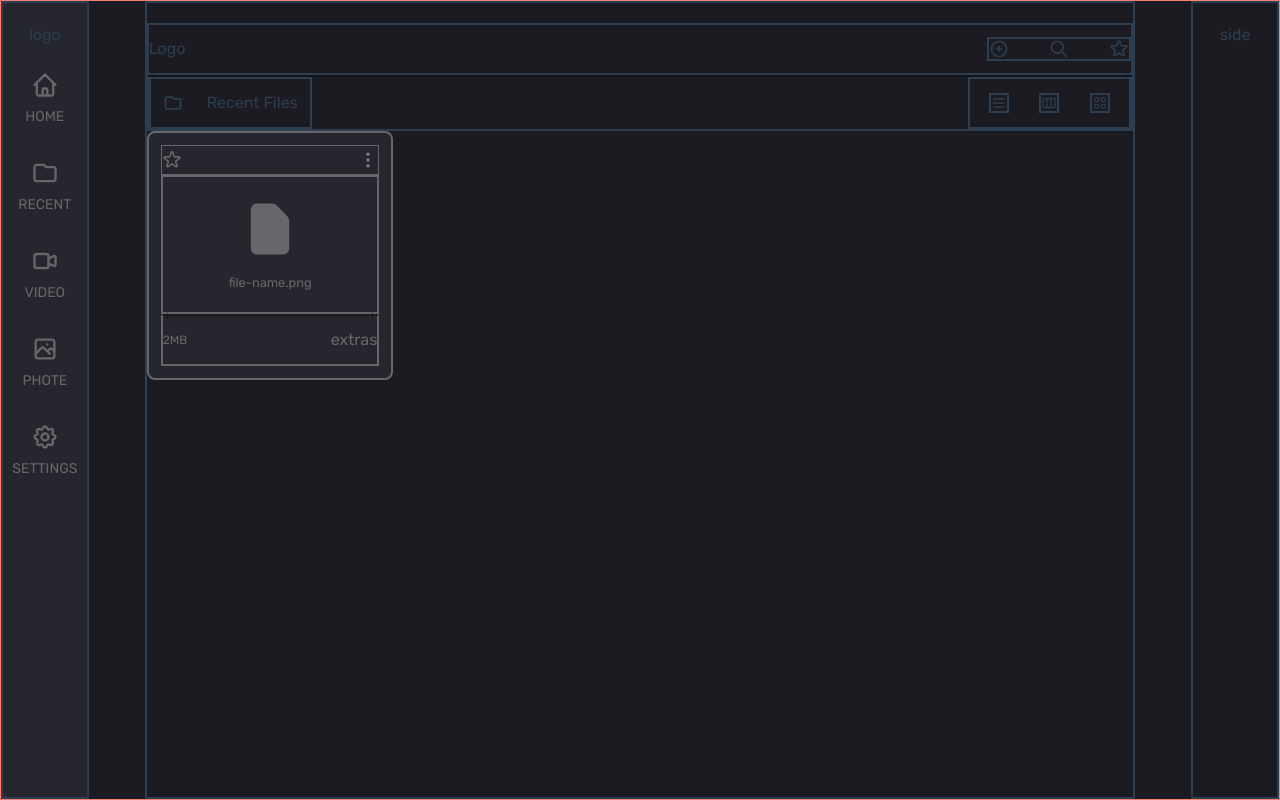
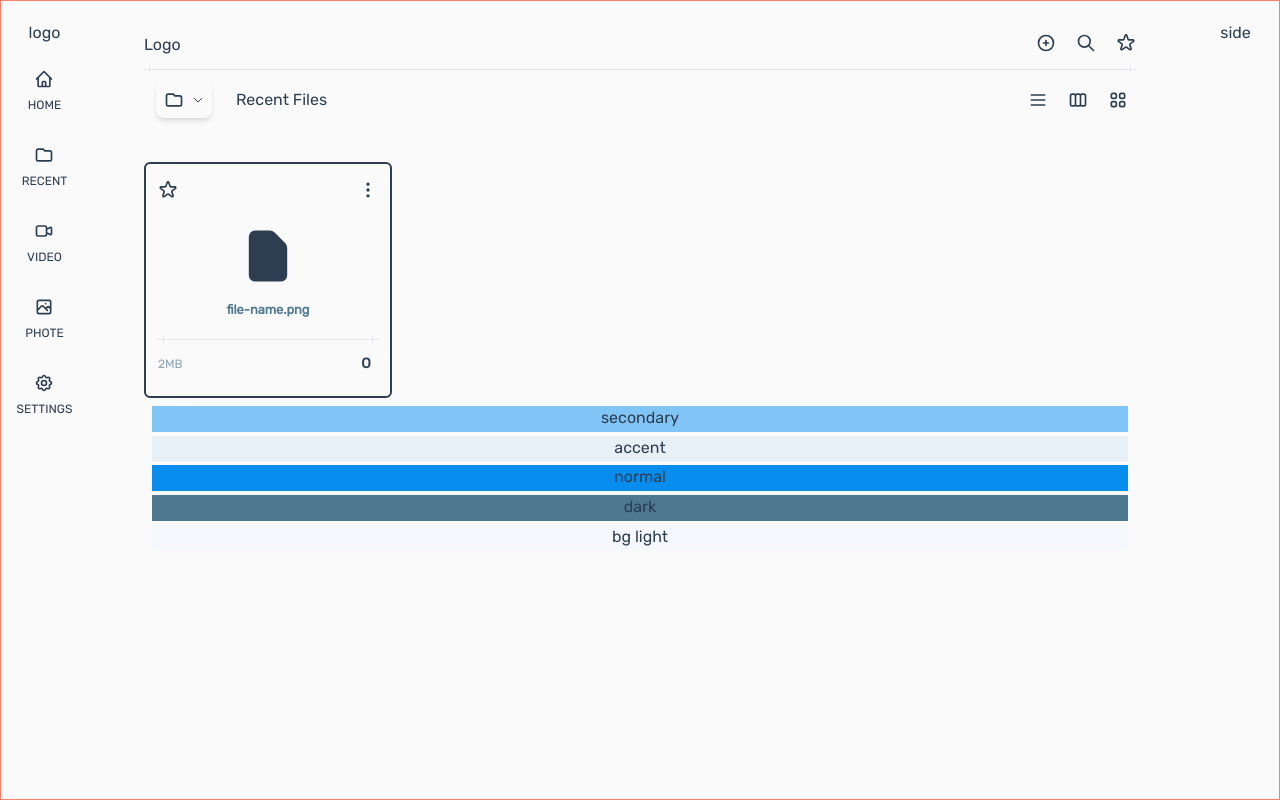
Before and after one commit to micaiah-effiong/File-share, a Vue app in the folder client/: page / in a window 1280 px wide. Built offline with nearby package versions, Linux system fonts and the light colour scheme.

Commit message:
💄 added styles to elements

```diff
--- a/client/src/App.vue
+++ b/client/src/App.vue
@@ -1,9 +1,9 @@
 <template>
-  <div class="w-full h-full flex gap-14 bg-ash-dark">
-    <nav class="w-28 border-2 py-5 bg-ash-normal">
+  <div class="w-full h-full flex gap-14 dark bg-ocean-blue-light">
+    <nav class="w-28 py-5 bg-white">
       <div class="grid gap-6">
-        <div>logo</div>
-        <div class="grid gap-8 text-lg text-ash-accent">
+        <div class="text-ocean-blue-dark">logo</div>
+        <div class="grid gap-8 text-md text-ocean-blue-dark">
           <div
             class="
               grid
@@ -12,8 +12,8 @@
               hover:text-ash-light hover:nav-highlight
             "
           >
-            <HomeIcon class="w-7" />
-            <span class="text-sm uppercase">home</span>
+            <HomeIcon class="w-5" />
+            <span class="text-xs uppercase">home</span>
           </div>
           <div
             class="
@@ -23,8 +23,8 @@
               hover:text-ash-light hover:nav-highlight
             "
           >
-            <FolderIcon class="w-7" />
-            <span class="text-sm uppercase">Recent</span>
+            <FolderIcon class="w-5" />
+            <span class="text-xs uppercase">Recent</span>
           </div>
           <div
             class="
@@ -34,8 +34,8 @@
               hover:text-ash-light hover:nav-highlight
             "
           >
-            <VideoCameraIcon class="w-7" />
-            <span class="text-sm uppercase">video</span>
+            <VideoCameraIcon class="w-5" />
+            <span class="text-xs uppercase">video</span>
           </div>
           <div
             class="
@@ -45,7 +45,7 @@
               hover:text-ash-light hover:nav-highlight
             "
           >
-            <PhotographIcon class="w-7" /><span class="text-sm uppercase"
+            <PhotographIcon class="w-5" /><span class="text-xs uppercase"
               >phote</span
             >
           </div>
@@ -57,89 +57,130 @@
               hover:text-ash-light hover:nav-highlight
             "
           >
-            <CogIcon class="w-7" /><span class="text-sm uppercase"
+            <CogIcon class="w-5" /><span class="text-xs uppercase"
               >settings</span
             >
           </div>
         </div>
       </div>
     </nav>
-    <main class="border-2 border-red-600 w-full py-5 flex flex-col">
-      <header class="border-2">
-        <div class="flex justify-between py-3">
+    <main class="w-full py-5 gap-8 flex flex-col">
+      <header class="">
+        <div class="flex justify-between py-3 text-ocean-blue-dark">
           <div>Logo</div>
 
-          <div class="flex gap-10 border-2">
+          <div class="flex gap-5">
             <div><PlusCircleIcon class="w-5" /></div>
             <div><SearchIcon class="w-5" /></div>
             <div><StarIcon class="w-5" /></div>
           </div>
         </div>
-      </header>
         <!-- <div class="cut"></div> -->
-      <nav class="cut border-2">
-        <div class="flex justify-between">
-          <div class="flex gap-6 border-2 border-red-500 p-3">
+        <nav class="cut">
+          <div class="flex justify-between text-ocean-blue-dark">
+            <div class="flex gap-6 p-3 flex-1">
+              <div class="flex gap-2 shadow-md p-2 rounded-lg">
                 <FolderIcon class="w-5" />
-
-            <div>Recent Files</div>
+                <ChevronDownIcon class="w-3" />
+              </div>
+              <button>Recent Files</button>
             </div>
 
+            <div class="flex items-center">
               <div
                 class="
                   flex
-              justify-evenly
-              w-2/12
-              gap-3
-              border-2 border-red-500
-              items-center
+                  justify-between
+                  p-2
+                  rounded-md
+                  bottom-2
+                  border-black
+                  gap-5
+                  bg-ocean-blue-accent
                 "
               >
-            <button class="w-5 h-5 border-2">
+                <button class="w-5 h-5">
                   <MenuIcon class="text-xs" />
                 </button>
-            <button class="w-5 h-5 border-2"><ViewBoardsIcon /></button>
-            <button class="w-5 h-5 border-2"><ViewGridIcon /></button>
+                <button class="w-5 h-5"><ViewBoardsIcon /></button>
+                <button class="w-5 h-5"><ViewGridIcon /></button>
+              </div>
             </div>
           </div>
         </nav>
+      </header>
       <main>
         <div
           class="
-            border-2
             w-3/12
             rounded-lg
-            bg-ash-normal
-            text-ash-accent
-            hover:bg-ash-secondary hover:transition-colors
+            mono:bg-ash-normal
+            mono:text-ash-accent
+            mono:hover:bg-ash-secondary
+            mono:hover:transition-colors
             transition-colors
           "
         >
-          <div class="grid justify-centerborder-2 border-red w-full p-3">
+          <div class="grid w-full p-3 border-2 rounded-md">
             <div>
-              <div class="flex justify-between border py-1">
-                <span>
-                  <StarIcon class="w-5" />
-                </span>
-                <span><DotsVerticalIcon class="w-5 text-ash-light" /></span>
+              <div class="flex justify-between py-1">
+                <button>
+                  <StarIcon class="w-5 text-ocean-blue-secondary" />
+                </button>
+                <button>
+                  <DotsVerticalIcon
+                    class="w-5 mono:text-ash-light text-ocean-blue-secondary"
+                  />
+                </button>
               </div>
-              <div class="border-2 grid gap-3 py-5 justify-center text-center">
+              <div class="grid gap-3 py-5 justify-center text-center">
                 <div class="text-[4rem] flex justify-center">
-                  <span><DocumentIcon class="h-16" /></span>
+                  <span
+                    ><DocumentIcon class="h-16 text-ocean-blue-secondary"
+                  /></span>
                 </div>
-                <div class="text-[0.8rem]">file-name.png</div>
+                <div class="text-[0.8rem] text-[#4e788f] font-semibold">
+                  file-name.png
+                </div>
               </div>
             </div>
             <!-- <div class="cut"></div> -->
-            <div class="flex border-2 py-3 cut justify-between items-center">
-              <div class="uppercase text-xs">2mb</div>
-              <div>extras</div>
+            <div class="flex pt-3 pb-2 cut justify-between items-center">
+              <div class="uppercase text-xs text-[#89a5b4]">2mb</div>
+              <div>
+                <div
+                  class="
+                    outline-1 outline-white
+                    bg-red-500
+                    w-6
+                    h-6
+                    rounded-md
+                    flex
+                    justify-center
+                    items-center
+                    text-sm
+                    font-semibold
+                    text-white
+                    p-1
+                  "
+                >
+                  <span>O</span>
                 </div>
               </div>
             </div>
+          </div>
+        </div>
+
+        <div class="grid p-2 gap-1 h-[10rem]">
+          <div class="bg-[#81c5f6]">secondary</div>
+          <div class="bg-[#e8f0f7]">accent</div>
+          <div class="bg-[#078dee]">normal</div>
+          <div class="bg-[#4d788f]">dark</div>
+          <div class="bg-[#f5f9fd]">bg light</div>
+        </div>
       </main>
     </main>
-    <aside class="w-28 py-5 border-2">side</aside>
+    <aside class="w-28 py-5 bg-white">side</aside>
   </div>
 </template>
 
@@ -160,6 +201,7 @@ import {
   DotsVerticalIcon,
   PlusCircleIcon,
   SearchIcon,
+  ChevronDownIcon,
 } from "@heroicons/vue/outline";
 import { DocumentIcon } from "@heroicons/vue/solid";
 
@@ -182,6 +224,7 @@ export default {
     DocumentIcon,
     PlusCircleIcon,
     SearchIcon,
+    ChevronDownIcon,
   },
 };
 </script>
@@ -201,17 +244,17 @@ export default {
 }
 
 .cut {
-  border-top: 0.5px solid #0004;
+  border-top: 0.5px solid #e5e7eb;
   position: relative;
 }
 
 .cut::before {
-  border-left: 0.3px solid #0004;
+  border-left: 0.3px solid #e5e7eb;
   left: 0.3rem;
 }
 
 .cut::after {
-  border-right: 0.3px solid #0004;
+  border-right: 0.3px solid #e5e7eb;
   right: 0.3rem;
 }
 
```
Lines whose indentation alone changed are shown as unchanged.
